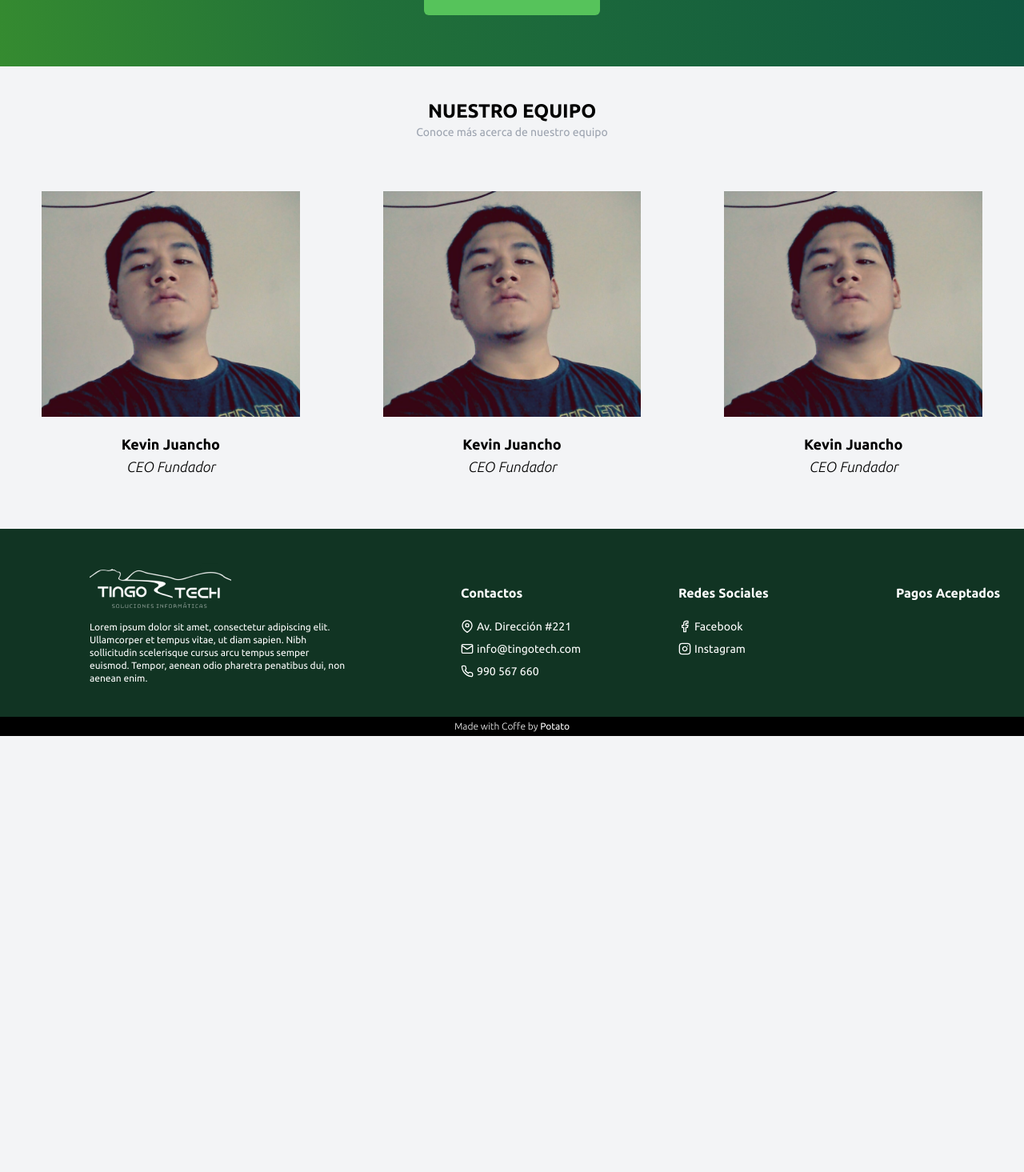
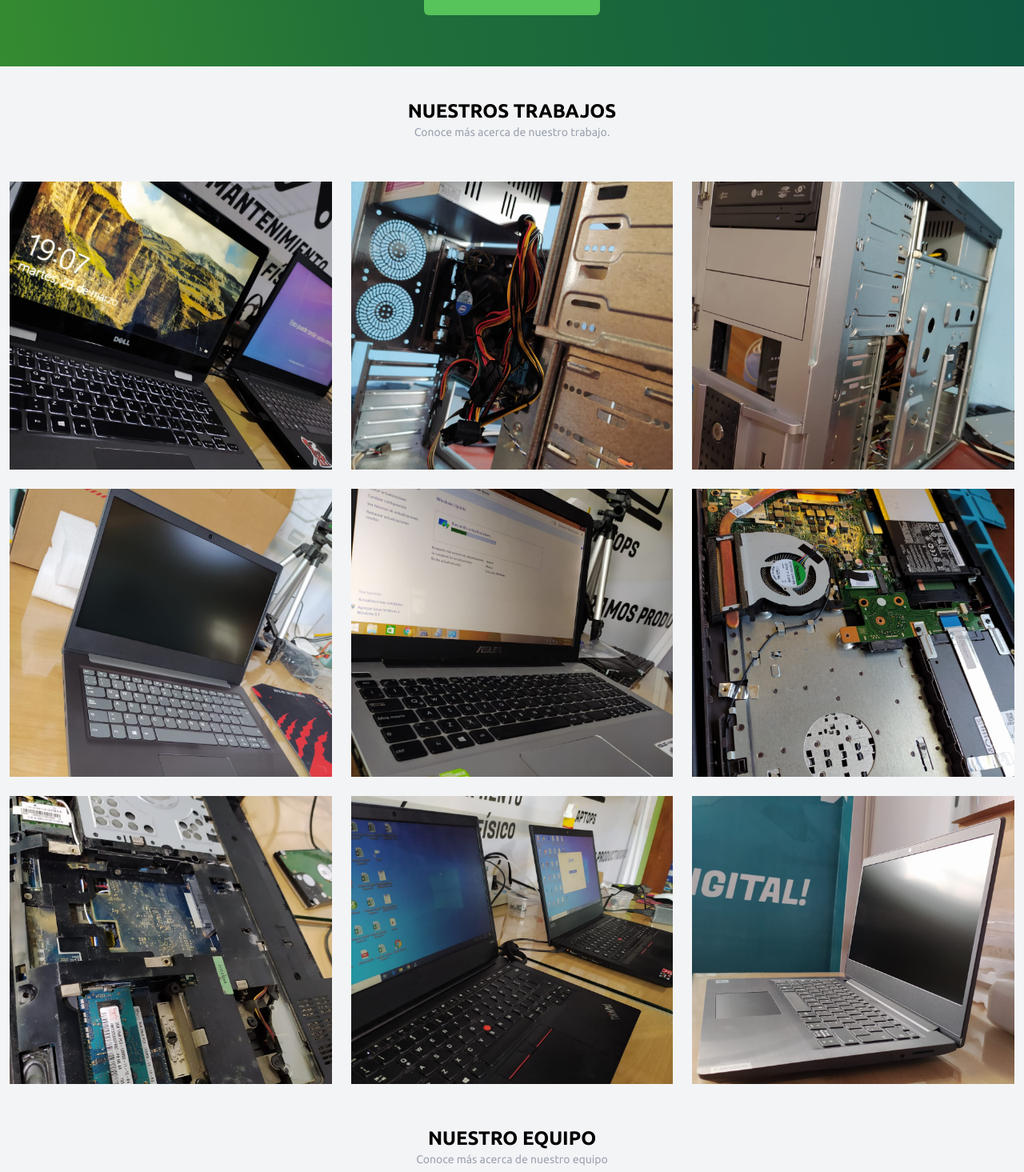
Before and after one commit to wasi-lat/tingotech, a Next.js app: page / in a window 1280 px wide. Shown: the part 2005-3470 px from the top of the page at 80% size. Before the commit the page ends 2925 px from the top, so only its background shows below. Built offline with nearby package versions, Linux system fonts and the light colour scheme.

Commit message:
ADD: section our jobs

```diff
--- a/pages/index.js
+++ b/pages/index.js
@@ -141,6 +141,47 @@ export default function Home() {
         </section>
         <section className="container mx-auto my-10">
           <div className="flex flex-col items-center my-10">
+            <h2 className="font-bold text-2xl">NUESTROS TRABAJOS</h2>
+            <p className="text-gray-400 text-sm text-center w-80">
+              Conoce más acerca de nuestro trabajo.
+            </p>
+          </div>
+          <div className="flex">
+            <div className="w-1/3 p-3 block overflow-hidden h-96">
+              <img className="object-cover w-full h-full" src="/img/our-jobs/job-1.jpeg" alt="Reparación #1" />
+            </div>
+            <div className="w-1/3 p-3 block overflow-hidden h-96">
+              <img className="object-cover w-full h-full" src="/img/our-jobs/job-2.jpeg" alt="Reparación #2" />
+            </div>
+            <div className="w-1/3 p-3 block overflow-hidden h-96">
+              <img className="object-cover w-full h-full" src="/img/our-jobs/job-3.jpeg" alt="Reparación #3" />
+            </div>
+          </div>
+          <div className="flex">
+            <div className="w-1/3 p-3 block overflow-hidden h-96">
+              <img className="object-cover w-full h-full" src="/img/our-jobs/job-4.jpeg" alt="Reparación #4" />
+            </div>
+            <div className="w-1/3 p-3 block overflow-hidden h-96">
+              <img className="object-cover w-full h-full" src="/img/our-jobs/job-5.jpeg" alt="Reparación #5" />
+            </div>
+            <div className="w-1/3 p-3 block overflow-hidden h-96">
+              <img className="object-cover w-full h-full" src="/img/our-jobs/job-6.jpeg" alt="Reparación #6" />
+            </div>
+          </div>
+          <div className="flex">
+            <div className="w-1/3 p-3 block overflow-hidden h-96">
+              <img className="object-cover w-full h-full" src="/img/our-jobs/job-7.jpeg" alt="Reparación #7" />
+            </div>
+            <div className="w-1/3 p-3 block overflow-hidden h-96">
+              <img className="object-cover w-full h-full" src="/img/our-jobs/job-8.jpeg" alt="Reparación #8" />
+            </div>
+            <div className="w-1/3 p-3 block overflow-hidden h-96">
+              <img className="object-cover w-full h-full" src="/img/our-jobs/job-9.jpeg" alt="Reparación #9" />
+            </div>
+          </div>
+        </section>
+        <section className="container mx-auto my-10">
+          <div className="flex flex-col items-center my-10">
             <h2 className="font-bold text-2xl">NUESTRO EQUIPO</h2>
             <p className="text-gray-400 text-sm text-center w-80">
               Conoce más acerca de nuestro equipo
```
